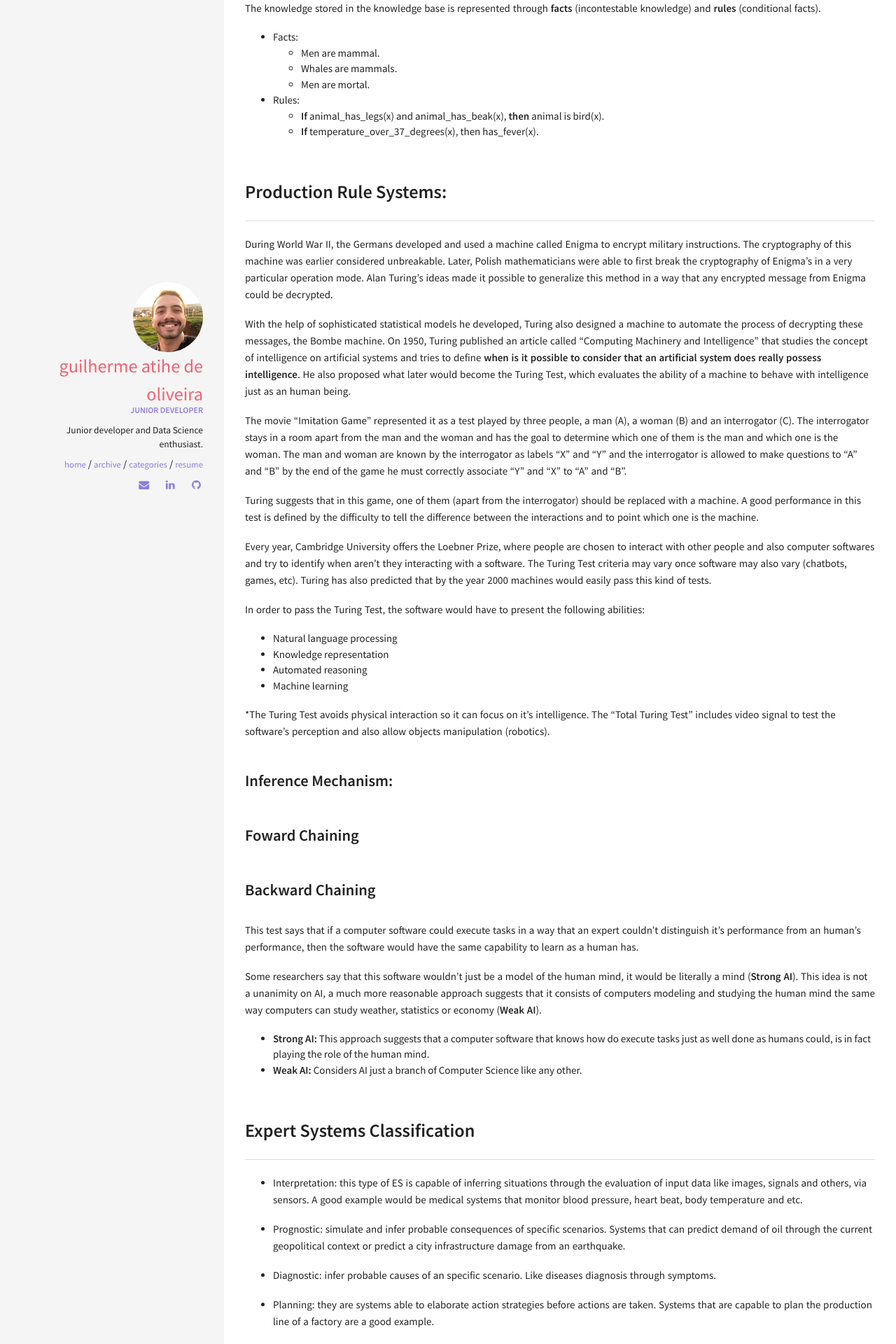
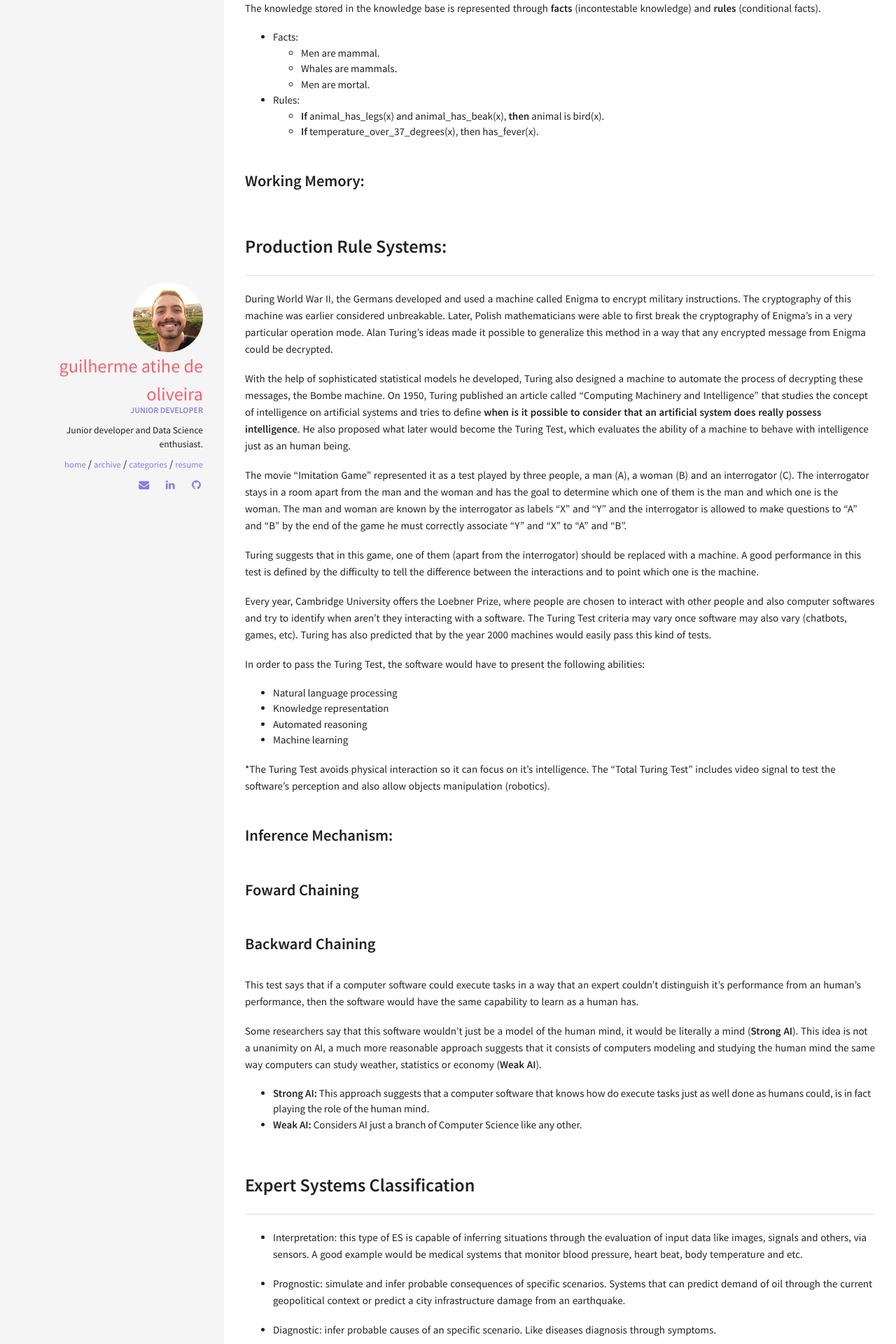
Before and after one commit to gatihe/guiati9.dev, a Jekyll site: the page built from _posts/2020-04-19-ai-expert-systems.md, in a window 1280 px wide. Shown: the part 1606-3526 px from the top of the page at 70% size. Built offline with Jekyll 4.4.1, drawn with Linux system fonts in a browser that asks for light colours.

Commit message:
Update 2020-04-19-ai-expert-systems.md

```diff
--- a/_posts/2020-04-19-ai-expert-systems.md
+++ b/_posts/2020-04-19-ai-expert-systems.md
@@ -52,6 +52,8 @@ The knowledge base is where the expert systems store sets of knowledge represent
 - Rules:
   - __If__ animal_has_legs(x) and animal_has_beak(x), __then__ animal is bird(x).
   - __If__ temperature_over_37_degrees(x), then has_fever(x).
+
+### Working Memory:
 
 ## Production Rule Systems:
 
```
